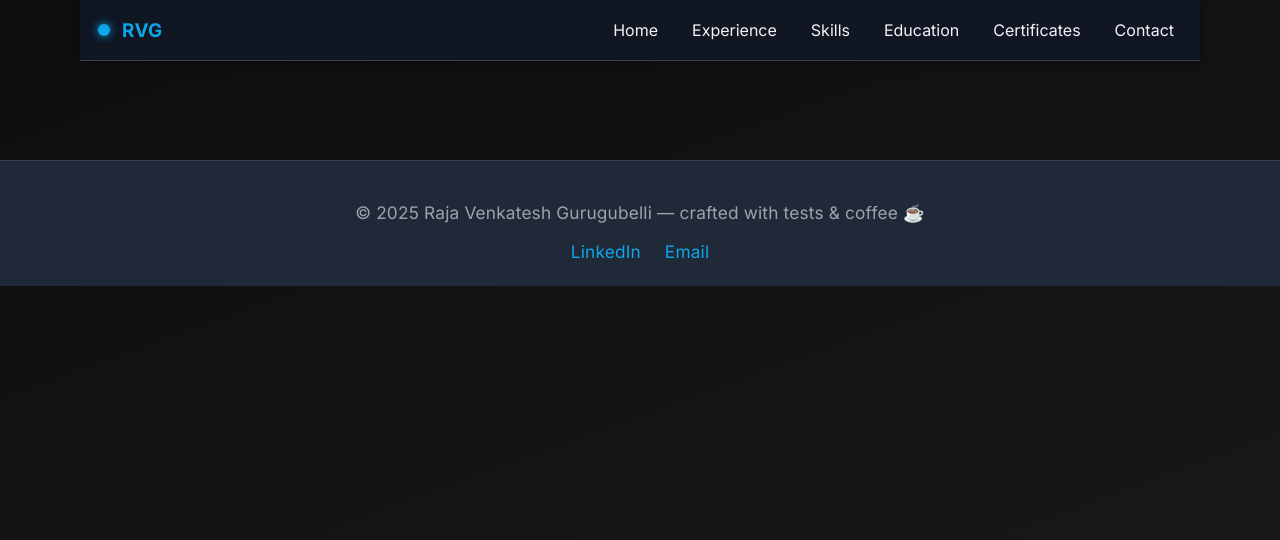
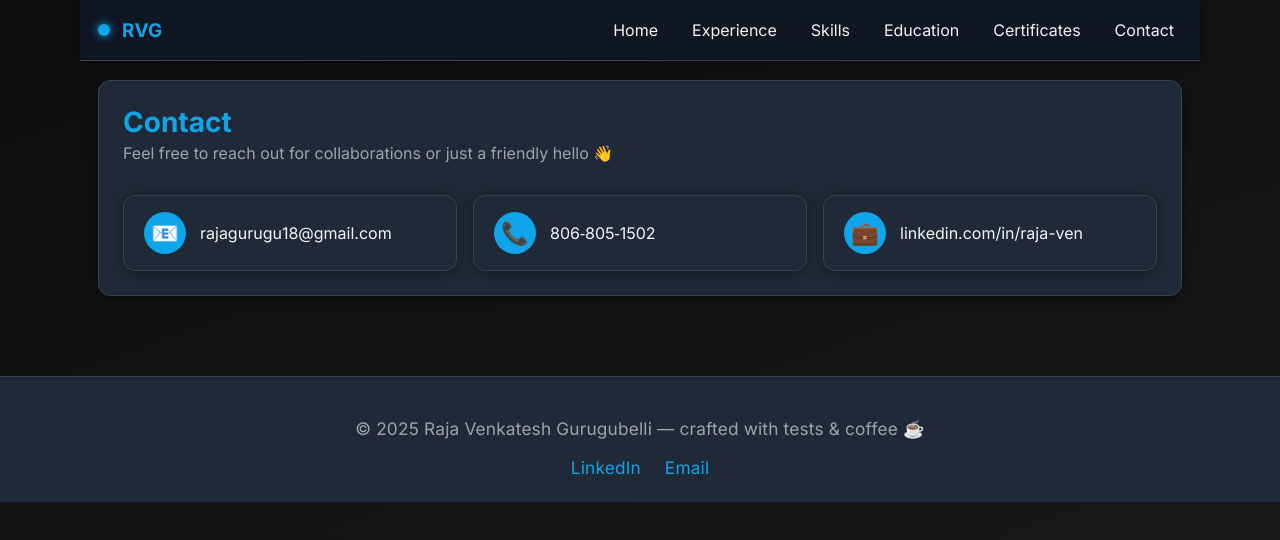
Before and after one commit to Rajavenkateshgurugubelli/portfolio, an Angular app: page /contact in a window 1280 px wide. Before the commit this address led to /. Shown: the top 540 px of the page. Built offline with nearby package versions, Linux system fonts and the light colour scheme.

Commit message:
fix: escape email address in contact

```diff
--- a/src/app/contact/contact.component.html
+++ b/src/app/contact/contact.component.html
@@ -6,7 +6,7 @@
   <div class="contact-container">
     <a class="contact-item" href="mailto:rajagurugu18@gmail.com">
       <span class="icon">📧</span>
-      <span class="label">rajagurugu18@gmail.com</span>
+      <span class="label">rajagurugu18&#64;gmail.com</span>
     </a>
     <a class="contact-item" href="tel:+18068051502">
       <span class="icon">📞</span>
```
